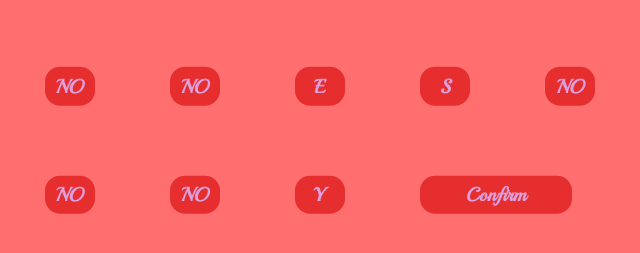
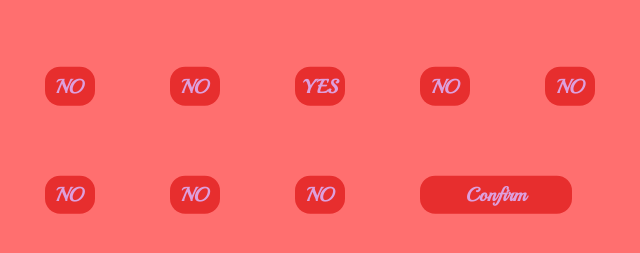
Before and after one commit to Tommy0201/caocymapm, a plain HTML site: page index.html in a window 1280 px wide. Shown: the part 403-656 px from the top of the page, 313-953 px from the left. Drawn offline with Linux system fonts and the light colour scheme; a web font is replaced by a local one.

Commit message:
Update index.html

```diff
--- a/index.html
+++ b/index.html
@@ -32,8 +32,7 @@
         <div class="key" data-key="NO">NO</div>
         <div class="key" data-key="NO">NO</div>
         <div class="key" data-key="NO">NO</div>
-        <div class="key" data-key="E">E</div>
-        <div class="key" data-key="S">S</div>
+        <div class="key" data-key="YES">YES</div>
         <div class="key" data-key="NO">NO</div>
         <div class="key" data-key="NO">NO</div>
         <div class="key" data-key="NO">NO</div>
@@ -41,7 +40,8 @@
         <div class="key" data-key="NO">NO</div>
         <div class="key" data-key="NO">NO</div>
         <div class="key" data-key="NO">NO</div>
-        <div class="key" data-key="Y">Y</div>
+        <div class="key" data-key="NO">NO</div>
+        <div class="key" data-key="NO">NO</div>
         <div class="key wide" id="cf-btn">Confirm</div>
         <div class="key wide" id="clear-btn">Clear</div>
       </div>
```
